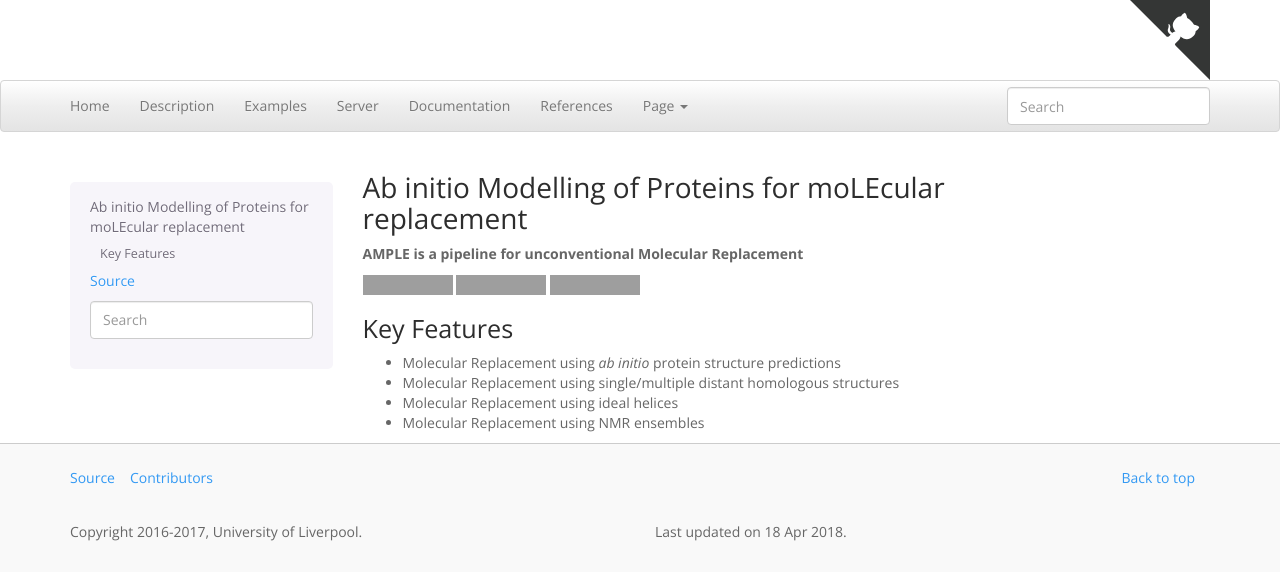
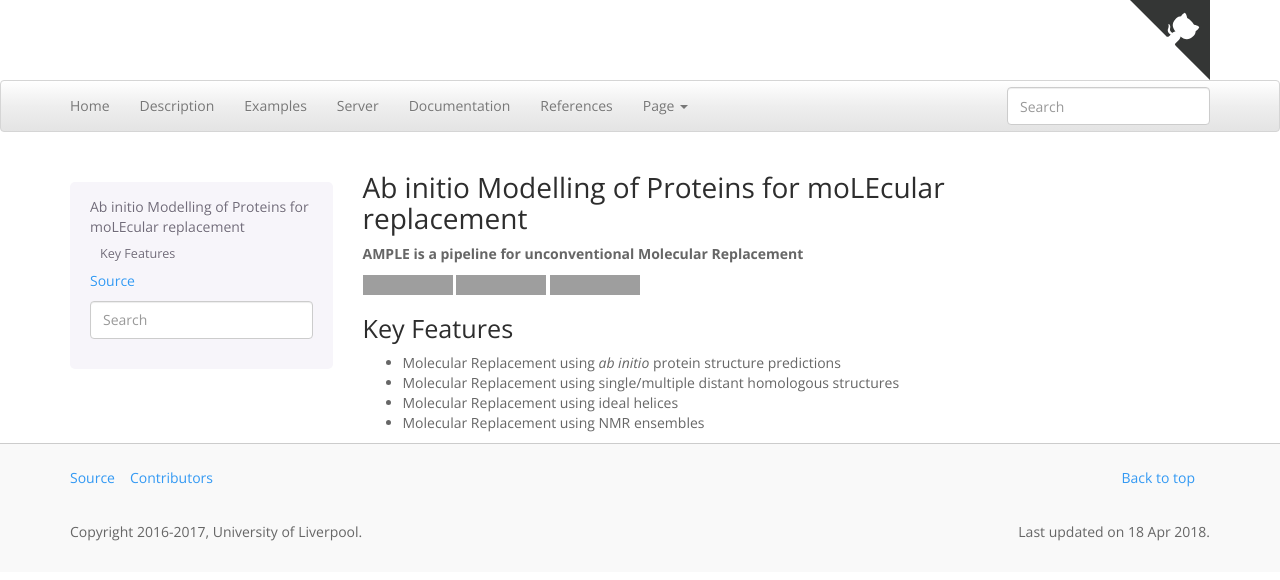
Before and after one commit to rigdenlab/ample, a Sphinx documentation site: the page built from docs/index.rst, in a window 1280 px wide. Shown: the top 580 px of the page. Built offline with Sphinx 7.4.7, drawn with Linux system fonts in a browser that asks for light colours; grey boxes are pictures that could not be loaded.

Commit message:
Update custom.css

```diff
--- a/docs/_static/custom.css
+++ b/docs/_static/custom.css
@@ -48,6 +48,12 @@
     .footer-links-right li {
         float: right;
     }
+    .footer-text-left {
+        float: left;
+    }
+    .footer-text-right {
+        float: right;
+    }
 }
 
 @media (max-width: 768px) {
@@ -59,7 +65,7 @@
         margin: auto;
         float: none;
     }
-    .text-min-center {
+    .footer-text-left .footer-text-right {
         display: inline-block;
         margin: auto;
         float: none;
```
